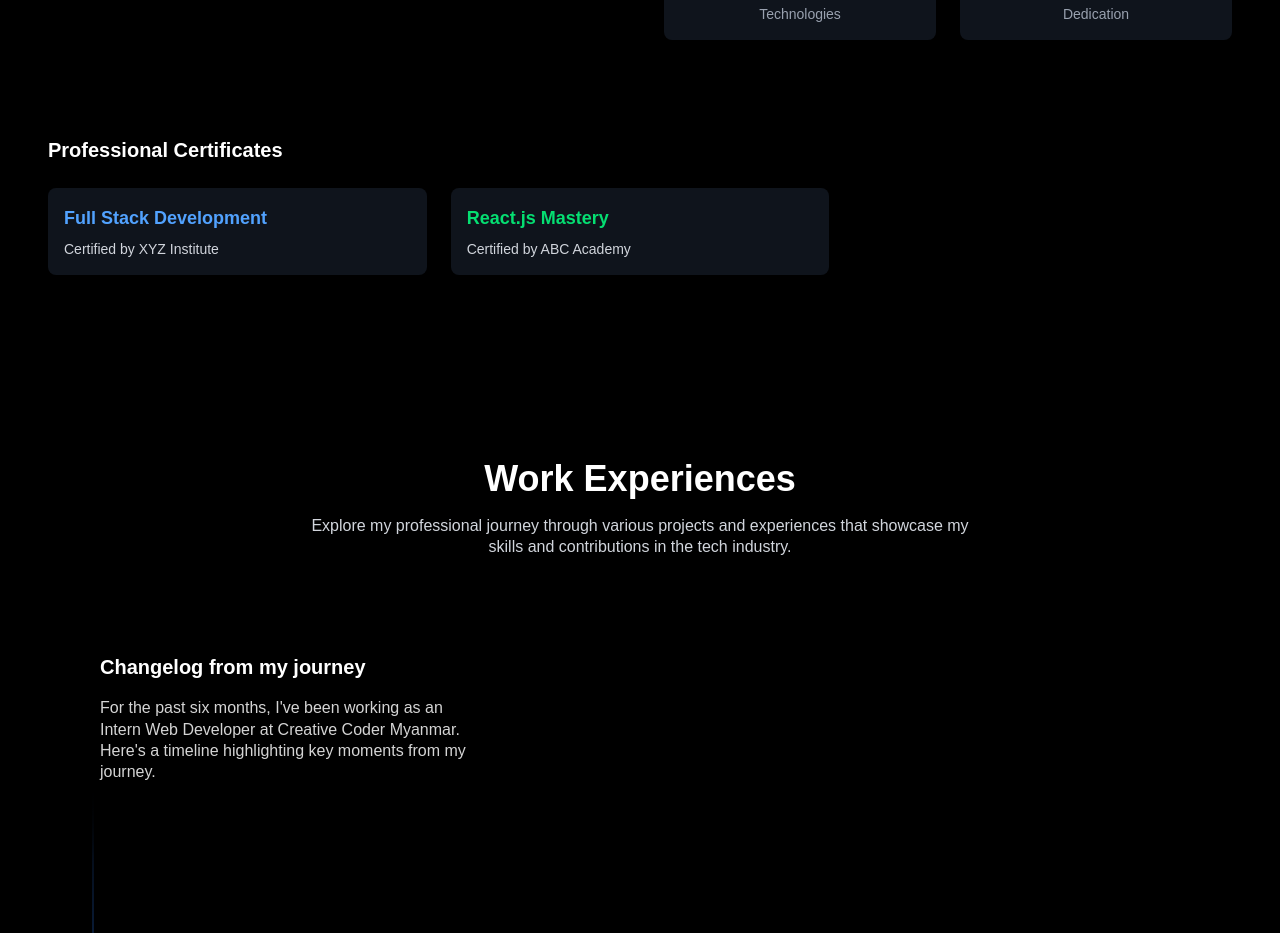
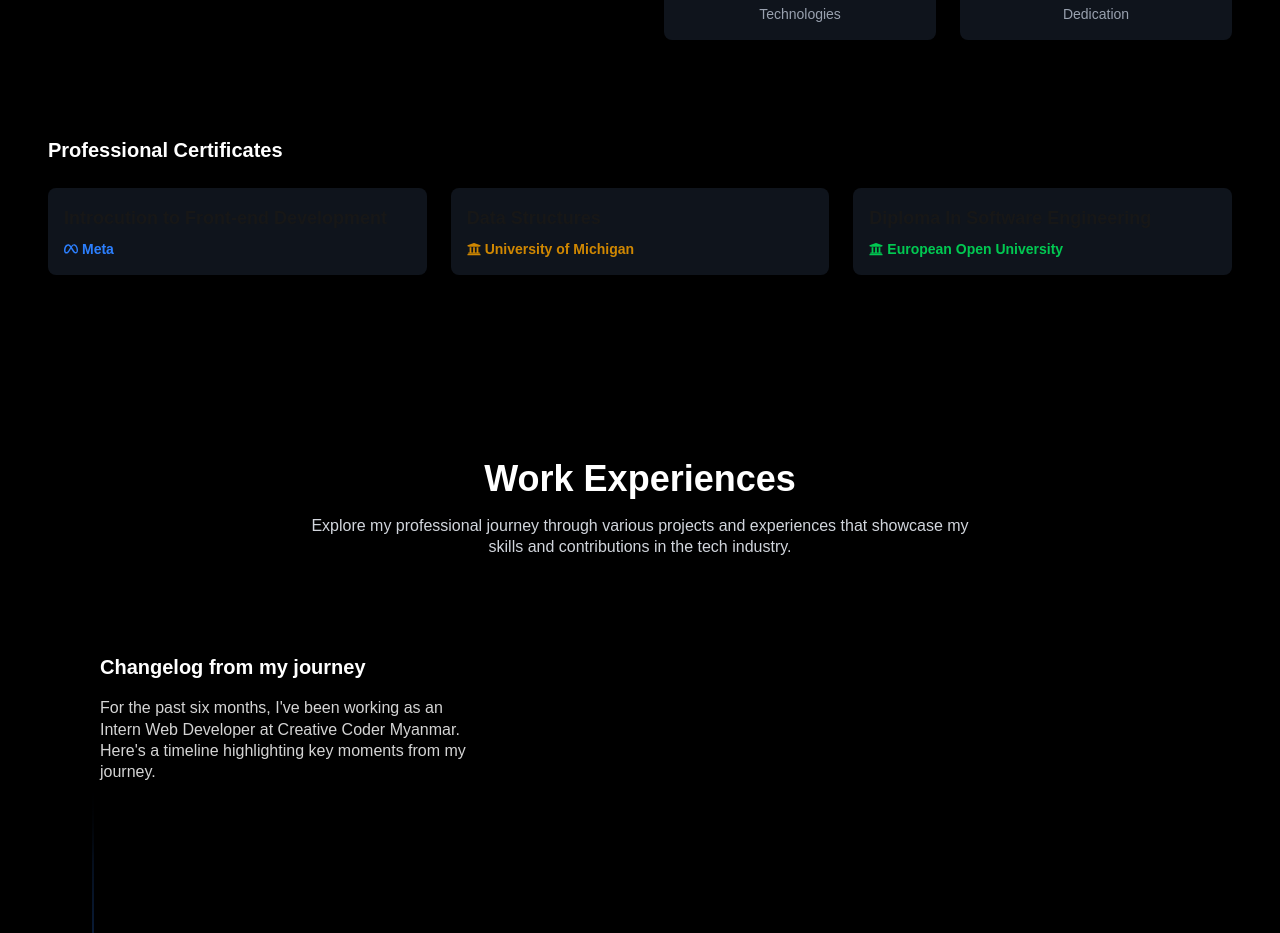
Before and after one commit to kudae3/portfolio, a Next.js app: page / in a window 1280 px wide. Shown: the part 1480-2413 px from the top of the page. Built offline with nearby package versions, Linux system fonts and the light colour scheme.

Commit message:
Add Certificates component to display professional certifications

```diff
--- a/src/app/components/About.tsx
+++ b/src/app/components/About.tsx
@@ -2,6 +2,7 @@
 import React from "react";
 import AnimatedContent from "./ui/animated-content";
 import CountUp from "./ui/count-up";
+import Certificates from "./Certificates";
 
 const About = () => {
   return (
@@ -202,29 +203,7 @@ const About = () => {
         </div>
 
         {/* Certificates */}
-        <div>
-          <h3 className="text-xl font-semibold text-white mb-6">
-            Professional Certificates
-          </h3>
-          <div className="grid grid-cols-1 sm:grid-cols-2 md:grid-cols-3 gap-6">
-            <div className="bg-gray-800/50 p-4 rounded-lg">
-              <h4 className="text-lg font-semibold text-blue-400 mb-2">
-                Full Stack Development
-              </h4>
-              <p className="text-gray-300 text-xs md:text-[14px]">
-                Certified by XYZ Institute
-              </p>
-            </div>
-            <div className="bg-gray-800/50 p-4 rounded-lg">
-              <h4 className="text-lg font-semibold text-green-400 mb-2">
-                React.js Mastery
-              </h4>
-              <p className="text-gray-300 text-xs md:text-[14px]">
-                Certified by ABC Academy
-              </p>
-            </div>
-          </div>
-        </div>
+        <Certificates />
       </div>
     </section>
   );
--- /dev/null
+++ b/src/app/components/Certificates.tsx
@@ -0,0 +1,48 @@
+import React from "react";
+import { FaMeta } from "react-icons/fa6";
+import { FaUniversity } from "react-icons/fa";
+
+const Certificates = () => {
+  return (
+    <div>
+      <h3 className="text-xl font-semibold text-white mb-6">
+        Professional Certificates
+      </h3>
+      <div className="grid grid-cols-1 sm:grid-cols-2 md:grid-cols-3 gap-6">
+        <div className="bg-gray-800/50 p-4 rounded-lg">
+          <h4 className="text-lg font-semibold mb-2">
+            Introcution to Front-end Development
+          </h4>
+          <p className="text-gray-300 text-xs md:text-[14px]">
+            <div className="flex justify-start items-center gap-1 text-blue-500 font-extrabold">
+              <FaMeta />
+              <p>Meta</p>
+            </div>
+          </p>
+        </div>
+        <div className="bg-gray-800/50 p-4 rounded-lg">
+          <h4 className="text-lg font-semibold mb-2">Data Structures</h4>
+          <p className="text-xs md:text-[14px]">
+            <div className="flex justify-start items-center gap-1 text-yellow-600 font-extrabold">
+              <FaUniversity />
+              <p>University of Michigan</p>
+            </div>
+          </p>
+        </div>
+        <div className="bg-gray-800/50 p-4 rounded-lg">
+          <h4 className="text-lg font-semibold mb-2">
+            Diploma In Software Engineering
+          </h4>
+          <p className="text-gray-300 text-xs md:text-[14px]">
+            <div className="flex justify-start items-center text-green-500 font-extrabold gap-1">
+              <FaUniversity />
+              <p>European Open University</p>
+            </div>
+          </p>
+        </div>
+      </div>
+    </div>
+  );
+};
+
+export default Certificates;
```
